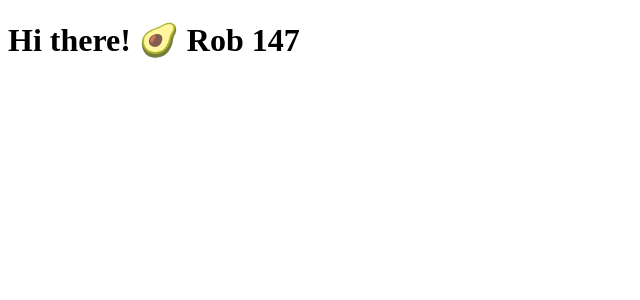
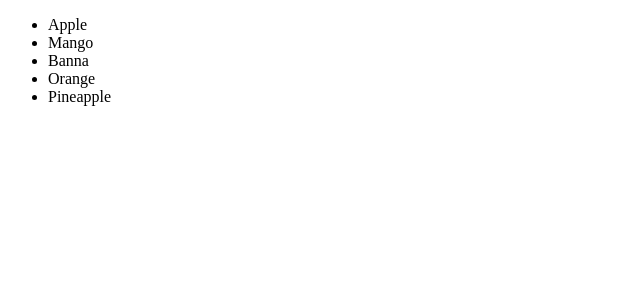
Before and after one commit to richardyhayashi/react-beginners-code-stoic, a React (Vite) app in the folder src/: page / in a window 1280 px wide. Shown: the top 300 px of the page, without its empty margins (0-640 px from the left). Built offline with nearby package versions, Linux system fonts and the light colour scheme.

Commit message:
Finished Chapter 13.

```diff
--- a/src/src/App.jsx
+++ b/src/src/App.jsx
@@ -1,4 +1,4 @@
-import Hello from "./components/Hello";
+import Fruits from "./components/Fruits";
 
 function App() {
   const person = {
@@ -10,7 +10,7 @@
 
   return (
     <div>
-      <Hello person={person} />
+      <Fruits />
     </div>
   );
 }
--- /dev/null
+++ b/src/src/components/Fruits.jsx
@@ -0,0 +1,13 @@
+const Fruits = () => {
+  const fruits = ["Apple", "Mango", "Banna", "Orange", "Pineapple"];
+
+  return (
+    <ul>
+      {fruits.map((fruit) => (
+        <li key={fruit}>{fruit}</li>
+      ))}
+    </ul>
+  );
+};
+
+export default Fruits;
```
Also changed, not shown: 1 other file (tests, documents, lock files or other folders).
